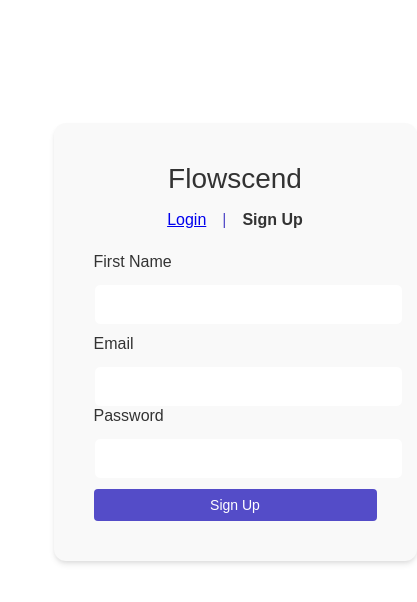
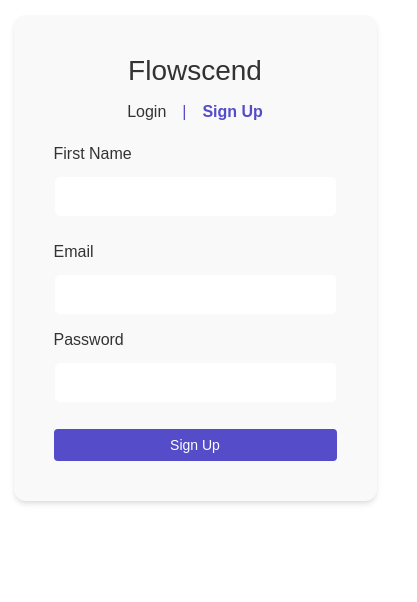
Before and after one commit to damianniebler/flow-, a SvelteKit app: page /signup in a window 390 px wide. Shown: the part 156-758 px from the top of the page, 417 px wide, since content can reach past the window. Built offline with nearby package versions, Linux system fonts and the light colour scheme; no server answers.

Commit message:
more styling changes for loading bars and login/register screen

```diff
--- a/src/app.css
+++ b/src/app.css
@@ -785,11 +785,17 @@ textarea::-webkit-scrollbar {
     animation: shimmer 1.25s infinite;
   }
 
+  .folder-view.skeleton {
+    margin-top: 2rem;
+    padding: 0 2rem;
+}
+
   .skeleton-header {
     height: 40px;
     background: #f0f0f0;
     margin-bottom: 24px;
     border-radius: 4px;
+    margin-top: 2rem;
   }
 
   .skeleton-section {
@@ -858,7 +864,7 @@ textarea::-webkit-scrollbar {
 	flex-direction: column;
 	align-items: center;
 	justify-content: center;
-	min-height: 100vh;
+	min-height: 80vh;
   }
 
   .auth-links {
@@ -871,6 +877,25 @@ textarea::-webkit-scrollbar {
     width: 100%;
 }
 
+.auth-links a {
+  color: var(--text-color);
+  text-decoration: none;
+  font-weight: normal;
+  transition: color 0.2s ease;
+}
+
+.auth-links a:visited {
+  color: var(--text-color);
+}
+
+.auth-links a:hover {
+  opacity: 0.8;
+}
+
+.auth-links b {
+  color: var(--button-bg);
+  font-weight: bold;
+}
 
 .separator {
     color: var(--button-bg);
@@ -888,6 +913,14 @@ textarea::-webkit-scrollbar {
 
 .login-card form {
   margin-top: 1.5rem;
+  width: 100%;
+  box-sizing: border-box;
+}
+
+.input-group {
+  width: 100%;
+  box-sizing: border-box;
+  margin-bottom: 1rem;
 }
 
 .login-card input {
@@ -896,6 +929,7 @@ textarea::-webkit-scrollbar {
   border: 1px solid var(--section-bg);
   border-radius: 6px;
   margin-top: 0.5rem;
+  box-sizing: border-box;
 }
 
 .feedback-popup {
@@ -950,6 +984,15 @@ textarea::-webkit-scrollbar {
 
     aside.hidden {
       transform: translateX(-100%);
+    }
+
+    .login-card {
+      margin: 1rem;
+      width: calc(100% - 2rem);
+    }
+
+    .login-container {
+      padding: 0;
     }
 
     .sticky-toggle {
--- a/src/routes/login/+page.svelte
+++ b/src/routes/login/+page.svelte
@@ -26,11 +26,11 @@
         </div>
 
         <form on:submit|preventDefault={handleSubmit}>
-            <div>
+            <div class="input-group">
                 <label for="email">Email</label>
                 <input type="email" id="email" bind:value={email} required />
             </div>
-            <div>
+            <div class="input-group">
                 <label for="password">Password</label>
                 <input type="password" id="password" bind:value={password} required />
             </div>
--- a/src/routes/signup/+page.svelte
+++ b/src/routes/signup/+page.svelte
@@ -27,15 +27,15 @@
         </div>
 
         <form on:submit|preventDefault={handleSubmit}>
-            <div>
+            <div class="input-group">
                 <label for="firstName">First Name</label>
                 <input type="text" id="firstName" bind:value={firstName} required />
             </div>
-            <div>
+            <div class="input-group">
                 <label for="email">Email</label>
                 <input type="email" id="email" bind:value={email} required />
             </div>
-            <div>
+            <div class="input-group">
                 <label for="password">Password</label>
                 <input type="password" id="password" bind:value={password} required />
             </div>
```
Lines whose indentation alone changed are shown as unchanged.
